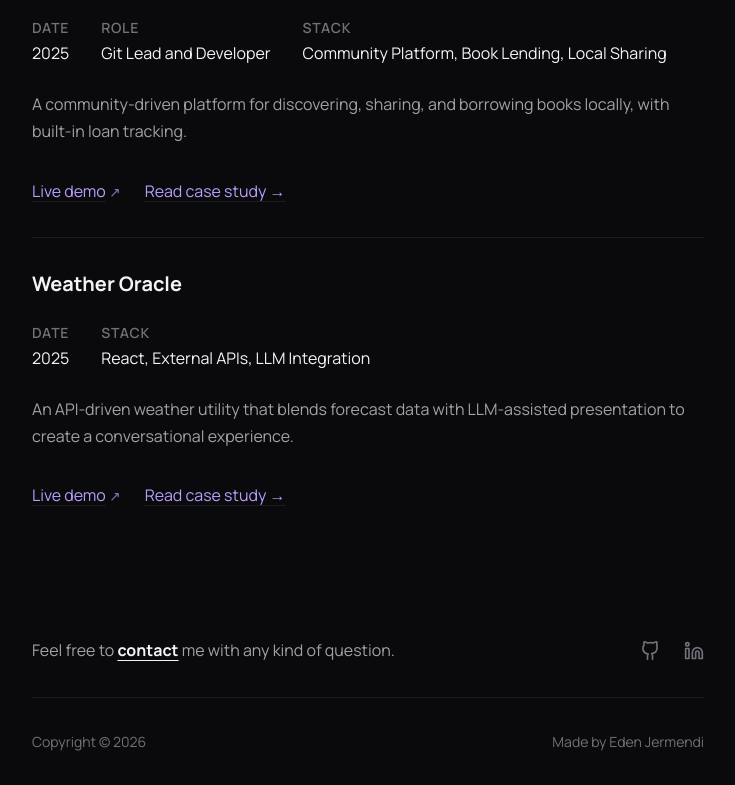
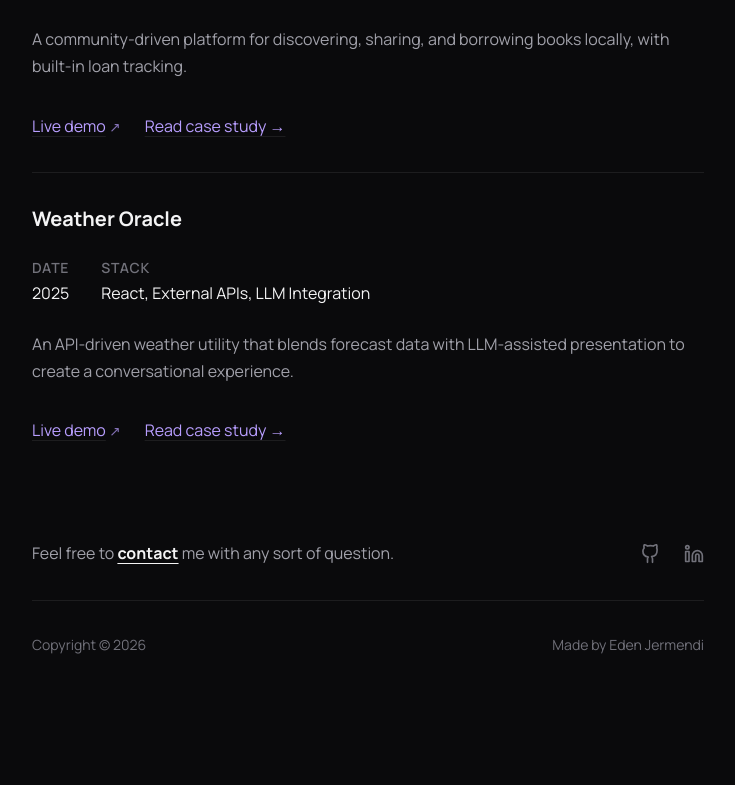
Before and after one commit to eden-jermendi/portfolio, a Next.js app: page /projects in a window 1280 px wide. Shown: the part 1912-2697 px from the top of the page, without its empty margins (272-1007 px from the left). After the commit the page ends 2600 px from the top, so only its background shows below. Built offline with nearby package versions, Linux system fonts and the light colour scheme.

Commit message:
feat: Phase 9 topology extension and UI polish

```diff
--- a/src/app/about/page.tsx
+++ b/src/app/about/page.tsx
@@ -5,8 +5,13 @@ import { BodyText } from '@/components/typography/BodyText';
 import Image from 'next/image';
 import headshot from './Eden Jermendi Headshot.png';
 
+import { InteractionScene } from '@/components/ui/InteractionScene';
+
 export default function AboutPage() {
   return (
+    <InteractionScene
+      targetState={{ complexity: 0.1, warp: 0.05, subdivision: 0.0, opacity: 0.04, bgColor: 'var(--surface-base)' }}
+    >
       <Container size="standard">
         <Section aria-label="About Header">
           <div style={{ paddingTop: 'var(--space-12)' }}>
@@ -45,5 +50,6 @@ export default function AboutPage() {
           </div>
         </Section>
       </Container>
+    </InteractionScene>
   );
 }
--- a/src/app/projects/page.tsx
+++ b/src/app/projects/page.tsx
@@ -6,14 +6,27 @@ import { getAllProjects } from '@/lib/content-parser';
 import { ProjectPreview } from '@/components/project/ProjectPreview';
 import { InteractionScene } from '@/components/ui/InteractionScene';
 
+import { PageStaggerWrapper } from '@/components/ui/PageStaggerWrapper';
+
 export default function ProjectsIndex() {
   const allProjects = getAllProjects();
 
+  // Group projects by Year to establish semantic editorial chapters
+  const projectsByYear = allProjects.reduce((acc, project) => {
+    // Some dates are just "2025", some are "2026-07-29". We extract the year safely.
+    const year = project.date.split('-')[0];
+    if (!acc[year]) acc[year] = [];
+    acc[year].push(project);
+    return acc;
+  }, {} as Record<string, typeof allProjects>);
+
+  const sortedYears = Object.keys(projectsByYear).sort((a, b) => Number(b) - Number(a));
+
   return (
+    <Container size="standard">
       <InteractionScene
-      targetState={{ complexity: 0.25, warp: 0.1, subdivision: 0.1, opacity: 0.06, bgColor: 'var(--surface-base)' }}
+        targetState={{ complexity: 0.1, warp: 0.1, subdivision: 0.0, opacity: 0.05, bgColor: 'var(--surface-base)' }}
       >
-      <Container size="standard">
         <Section aria-label="Projects Header">
           <div style={{ paddingTop: 'var(--space-12)', marginBottom: 'var(--space-8)' }}>
             <Heading level={1}>All Systems Work</Heading>
@@ -24,15 +37,31 @@ export default function ProjectsIndex() {
             </div>
           </div>
         </Section>
+      </InteractionScene>
 
-        <Section aria-label="Projects Archive">
+      <PageStaggerWrapper>
+        {sortedYears.map((year, index) => {
+          // Mathematically derive topology from the semantic depth of the archive (deeper in time = deeper structure)
+          const complexity = Math.min(0.8, 0.2 + (index * 0.2));
+          const subdivision = Math.min(0.8, 0.0 + (index * 0.3));
+          const warp = Math.min(0.4, 0.1 + (index * 0.1));
+
+          return (
+            <InteractionScene
+              key={year}
+              targetState={{ complexity, warp, subdivision, opacity: 0.06, bgColor: 'var(--surface-base)' }}
+            >
+              <Section aria-label={`Projects from ${year}`}>
                 <div style={{ display: 'flex', flexDirection: 'column', gap: 'var(--space-10)' }}>
-            {allProjects.map(project => (
+                  {projectsByYear[year].map(project => (
                     <ProjectPreview key={project.slug} project={project} />
                   ))}
                 </div>
               </Section>
-      </Container>
             </InteractionScene>
           );
+        })}
+      </PageStaggerWrapper>
+    </Container>
+  );
 }
--- a/src/components/layout/Footer.module.css
+++ b/src/components/layout/Footer.module.css
@@ -1,7 +1,7 @@
 .footer {
   padding-top: var(--space-8);
   padding-bottom: var(--space-8);
-  margin-top: var(--space-16);
+  margin-top: var(--space-8);
 }
 
 .footerInner {
--- a/src/components/layout/Footer.tsx
+++ b/src/components/layout/Footer.tsx
@@ -37,11 +37,11 @@ export function Footer({ author }: FooterProps) {
         <div className={styles.footerInner}>
           <div className={styles.topTier}>
             <p className={styles.contactText}>
-              Feel free to <strong><a href="mailto:edenjermendi@gmail.com" className={styles.contactLink}>contact</a></strong> me with any kind of question.
+              Feel free to <strong><a href="mailto:edenjermendi@gmail.com" className={styles.contactLink}>contact</a></strong> me with any sort of question.
             </p>
             <div className={styles.socials}>
-              <a href="https://github.com/edenjermendi" target="_blank" rel="noopener noreferrer" className={styles.socialLink} aria-label="Github"><GithubIcon /></a>
-              <a href="https://linkedin.com/eden-jermendi" target="_blank" rel="noopener noreferrer" className={styles.socialLink} aria-label="LinkedIn"><LinkedinIcon /></a>
+              <a href="https://github.com/eden-jermendi" target="_blank" rel="noopener noreferrer" className={styles.socialLink} aria-label="Github"><GithubIcon /></a>
+              <a href="https://linkedin.com/in/eden-jermendi" target="_blank" rel="noopener noreferrer" className={styles.socialLink} aria-label="LinkedIn"><LinkedinIcon /></a>
             </div>
           </div>
 
--- a/src/components/ui/TextRotator.tsx
+++ b/src/components/ui/TextRotator.tsx
@@ -8,7 +8,7 @@ interface TextRotatorProps {
   interval?: number;
 }
 
-export function TextRotator({ phrases, interval = 1500 }: TextRotatorProps) {
+export function TextRotator({ phrases, interval = 3000 }: TextRotatorProps) {
   const [index, setIndex] = useState(0);
 
   useEffect(() => {
```
Also changed, not shown: src/app/page.tsx (+5 -13 lines). Lines whose indentation alone changed are shown as unchanged.
